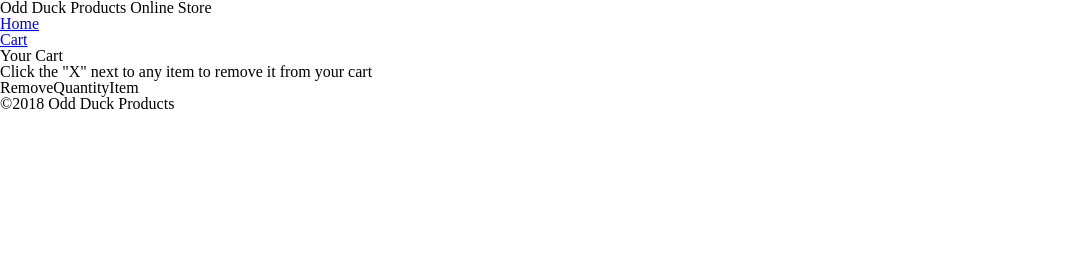
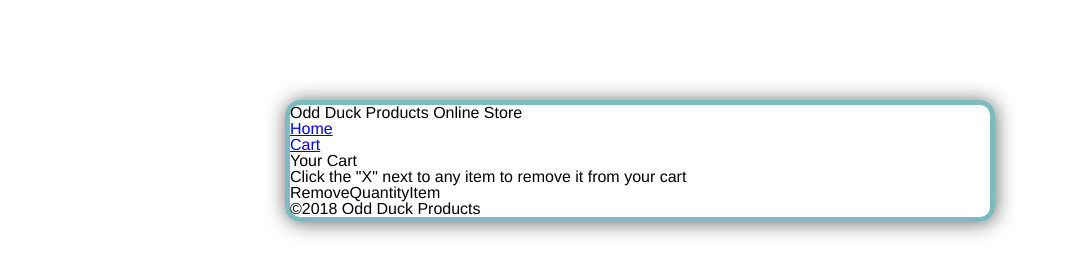
Before and after one commit to JaseadamsDev/Odd-ducks-store, a plain HTML site: page cart.html in a window 1280 px wide. Shown: the whole page, without its empty margins (0-1072 px from the left). Drawn offline with Linux system fonts and the light colour scheme.

Commit message:
css body first commit

```diff
--- a/css/style.css
+++ b/css/style.css
@@ -1 +1,12 @@
 /* TODO: Make it awesome */
+
+body {
+    width: 700px;
+    height: 100%;
+    margin: 0 auto;
+    margin-top: 100px;
+    font-family: 'Helvetica', 'Arial', sans-serif;
+    border: 5px solid rgba(106, 175, 184, 0.861);
+    border-radius: 15px;
+    box-shadow: 1px 1px 20px #696969;
+}
--- a/js/cart.js
+++ b/js/cart.js
@@ -4,7 +4,7 @@
 // Create an event listener so that when the delete link is clicked, the removeItemFromCart method is invoked.
 const table = document.getElementById('cart');
 table.addEventListener('click', removeItemFromCart);
-let cart; ???
+
 
 function loadCart() {
   const cartItems = JSON.parse(localStorage.getItem('cart')) || [];
```
